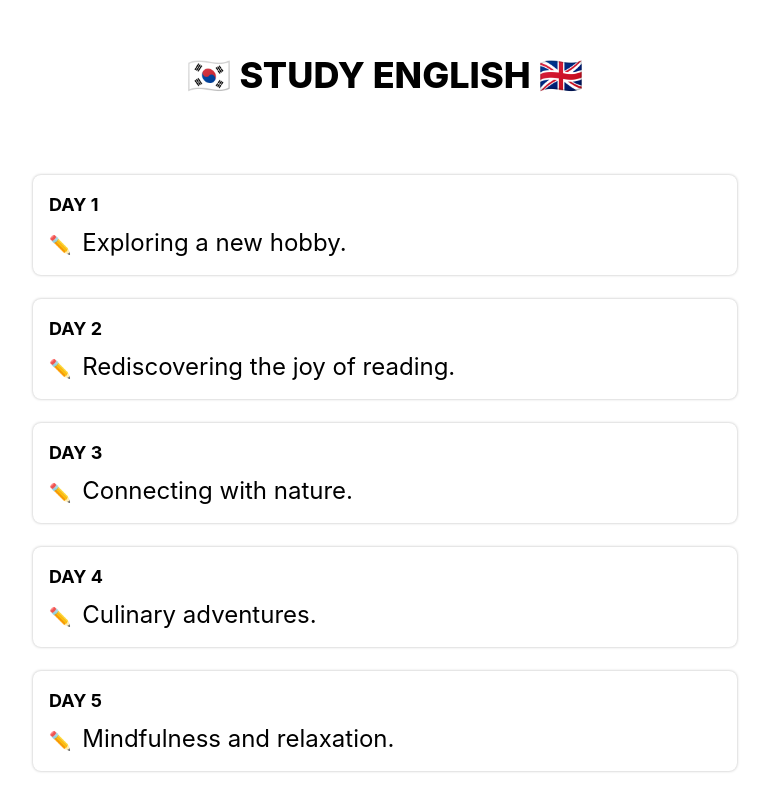
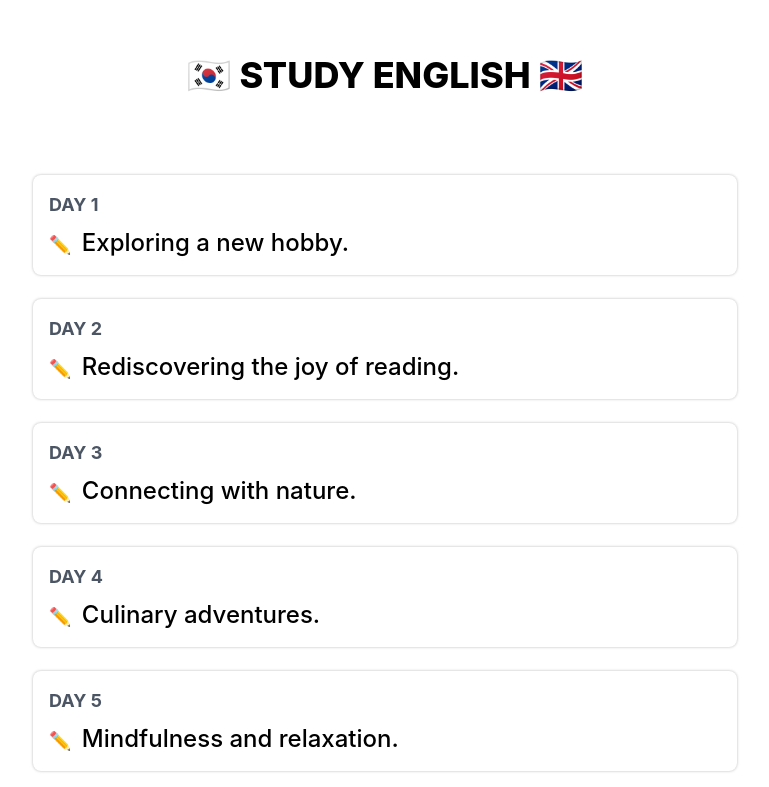
Before and after one commit to sooheyon/review-english, a React (Create React App) app: page / in a window 1280 px wide. Shown: the part 105-892 px from the top of the page, without its empty margins (255-1024 px from the left). Built offline with nearby package versions, Linux system fonts and the light colour scheme.

Commit message:
메인 카드 글자 크기 수정

```diff
--- a/src/components/MainCard.jsx
+++ b/src/components/MainCard.jsx
@@ -5,8 +5,8 @@ const MainCard = ({ title, day }) => {
   return (
     <Link to={`/${day}`}>
       <li className="box-style box-animation">
-        <span className="text-lg font-bold mb-2">DAY {day}</span>
-        <p className="text-2xl items-center">
+        <span className="text-lg font-bold mb-2 text-gray-600">DAY {day}</span>
+        <p className="text-2xl items-center font-medium">
           <span className="text-lg mr-1">✏️</span> {title}
         </p>
       </li>
```
